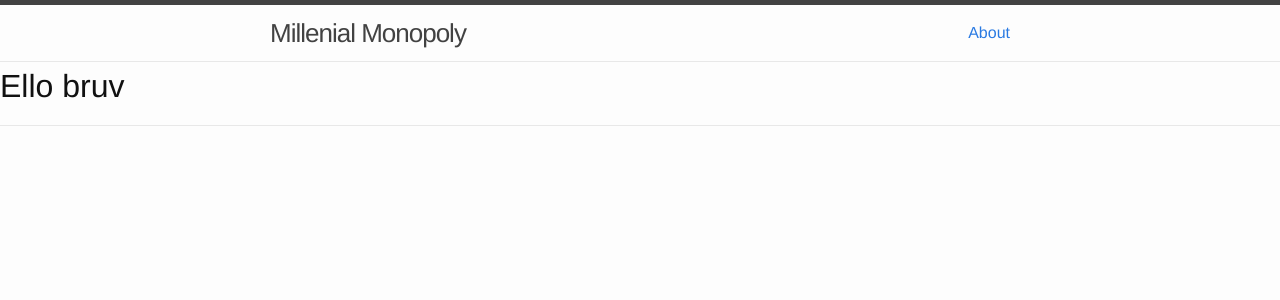
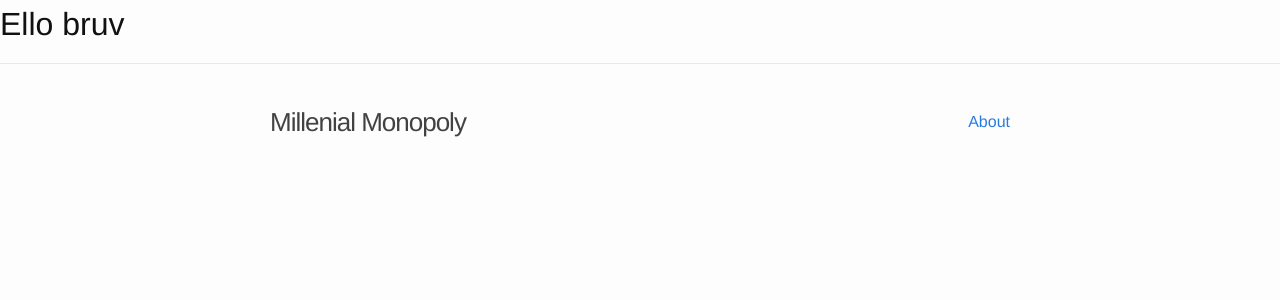
Before and after one commit to jamiehenson/millenial, a Jekyll site: the page built from about.md, in a window 1280 px wide. Shown: the top 300 px of the page. Built offline with Jekyll 4.4.1, drawn with Linux system fonts in a browser that asks for light colours.

Commit message:
Remove header

```diff
--- a/_includes/footer.html
+++ b/_includes/footer.html
@@ -1,2 +1,10 @@
 <footer class="site-footer">
+  <div class="wrapper">
+    <a class="site-title" href="{{ site.baseurl }}/">{{ site.title }}</a>
+    <nav class="site-nav">
+      <div class="trigger">
+        <a class="page-link" href="/about">About</a>
+      </div>
+    </nav>
+  </div>
 </footer>
--- a/_includes/header.html
+++ /dev/null
@@ -1,10 +0,0 @@
-<header class="site-header">
-  <div class="wrapper">
-    <a class="site-title" href="{{ site.baseurl }}/">{{ site.title }}</a>
-    <nav class="site-nav">
-      <div class="trigger">
-        <a class="page-link" href="/about">About</a>
-      </div>
-    </nav>
-  </div>
-</header>
--- a/_layouts/default.html
+++ b/_layouts/default.html
@@ -1,18 +1,10 @@
 <!DOCTYPE html>
 <html>
-
   {% include head.html %}
-
   <body>
-
-    {% include header.html %}
-
     <div class="page-content">
       {{ content }}
     </div>
-
     {% include footer.html %}
-
   </body>
-
 </html>
--- a/_sass/_layout.scss
+++ b/_sass/_layout.scss
@@ -2,12 +2,8 @@
  * Site header
  */
 .site-header {
-    border-top: 5px solid $grey-color-dark;
     border-bottom: 1px solid $grey-color-light;
     min-height: 56px;
-
-    // Positioning context for the mobile navigation icon
-    position: relative;
 }
 
 .site-title {
```
